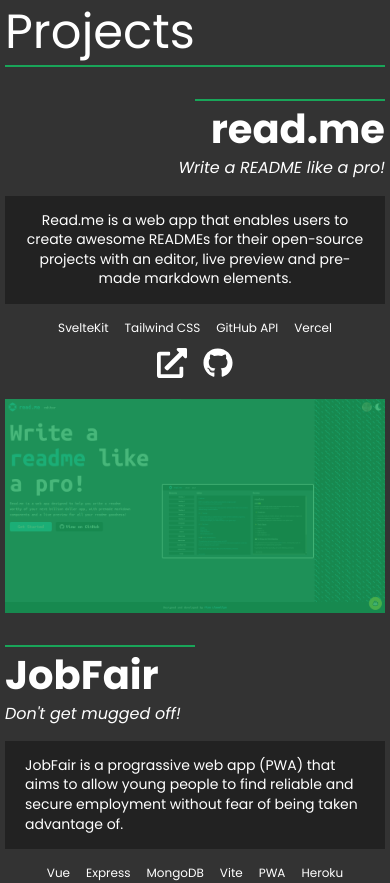
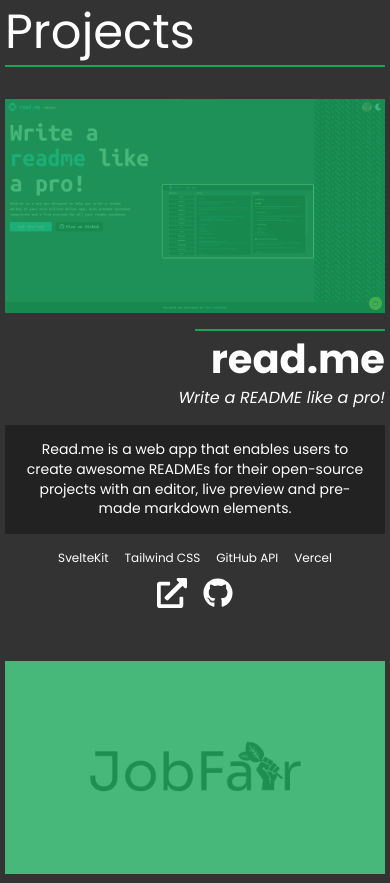
Before and after one commit to f-llewellyn/dev-portfolio, a React (Create React App) app: page / in a window 390 px wide. Shown: the part 846-1729 px from the top of the page. Built offline with nearby package versions, Linux system fonts and the light colour scheme.

Commit message:
Switched order of project childeren on mobile devices

```diff
--- a/src/App.css
+++ b/src/App.css
@@ -401,17 +401,7 @@ p {
 	}
 
 	.project {
-		flex-direction: column-reverse !important;
-	}
-
-	.project__details {
-		display: flex;
-		flex-direction: column;
-		align-items: center;
-		position: absolute;
-		z-index: 2;
-		margin: 0 auto;
-		bottom: -350%;
+		flex-direction: column !important;
 	}
 
 	.project__card {
@@ -427,6 +417,7 @@ p {
 		position: relative;
 		width: 100%;
 		text-align: center;
+		margin-top: 1rem;
 	}
 
 	.project__tech {
```
